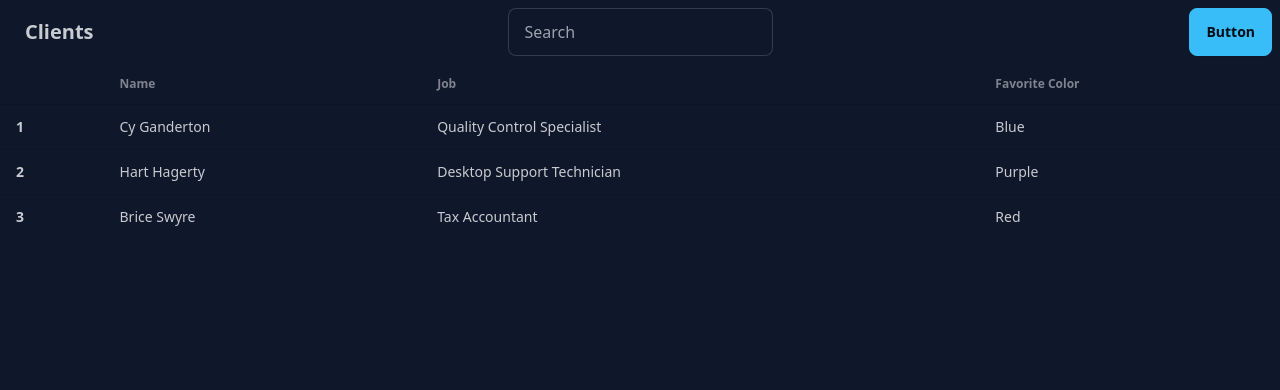
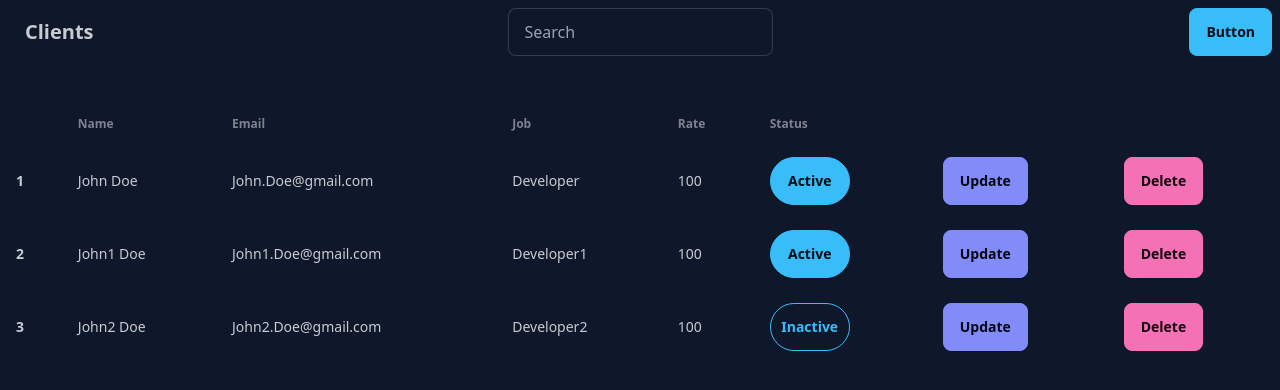
Before and after one commit to DDVVPP/client-records-crud, a React (Vite) app in the folder client-records-frontend/: page / in a window 1280 px wide. Shown: the top 390 px of the page. Built offline with nearby package versions, Linux system fonts and the light colour scheme.

Commit message:
update: added dummy clients with buttons to table

```diff
--- a/client-records-frontend/src/components/TableList.jsx
+++ b/client-records-frontend/src/components/TableList.jsx
@@ -1,38 +1,74 @@
 const TableList = () => {
+  const clients = [
+    {
+      id: 1,
+      name: "John Doe",
+      email: "John.Doe@gmail.com",
+      job: "Developer",
+      rate: "100",
+      isActive: true,
+    },
+    {
+      id: 2,
+      name: "John1 Doe",
+      email: "John1.Doe@gmail.com",
+      job: "Developer1",
+      rate: "100",
+      isActive: true,
+    },
+    {
+      id: 3,
+      name: "John2 Doe",
+      email: "John2.Doe@gmail.com",
+      job: "Developer2",
+      rate: "100",
+      isActive: false,
+    },
+  ];
   return (
-    <div className="overflow-x-auto">
+    <div className="overflow-x-auto mt-10">
       <table className="table">
         {/* head */}
         <thead>
           <tr>
             <th></th>
             <th>Name</th>
+            <th>Email</th>
             <th>Job</th>
-            <th>Favorite Color</th>
+            <th>Rate</th>
+            <th>Status</th>
           </tr>
         </thead>
         <tbody className="hover">
           {/* row 1 */}
-          <tr>
-            <th>1</th>
-            <td>Cy Ganderton</td>
-            <td>Quality Control Specialist</td>
-            <td>Blue</td>
-          </tr>
-          {/* row 2 */}
-          <tr>
-            <th>2</th>
-            <td>Hart Hagerty</td>
-            <td>Desktop Support Technician</td>
-            <td>Purple</td>
-          </tr>
-          {/* row 3 */}
-          <tr>
-            <th>3</th>
-            <td>Brice Swyre</td>
-            <td>Tax Accountant</td>
-            <td>Red</td>
-          </tr>
+          {clients.map((client) => {
+            return (
+              <tr key={client.id}>
+                <th>{client.id}</th>
+                <td>{client.name}</td>
+                <td>{client.email}</td>
+                <td>{client.job}</td>
+                <td>{client.rate}</td>
+                <td>
+                  <button
+                    className={`btn rounded-full w-20 ${
+                      client.isActive
+                        ? "btn-primary"
+                        : "btn-outline btn-primary"
+                    }`}
+                  >
+                    {client.isActive ? "Active" : "Inactive"}
+                  </button>
+                </td>
+                <td>
+                  <button className="btn btn-secondary">Update</button>
+                </td>
+                <td>
+                  <button className="btn btn-accent">Delete</button>
+                </td>
+              </tr>
+            );
+          })}
         </tbody>
       </table>
     </div>
```
